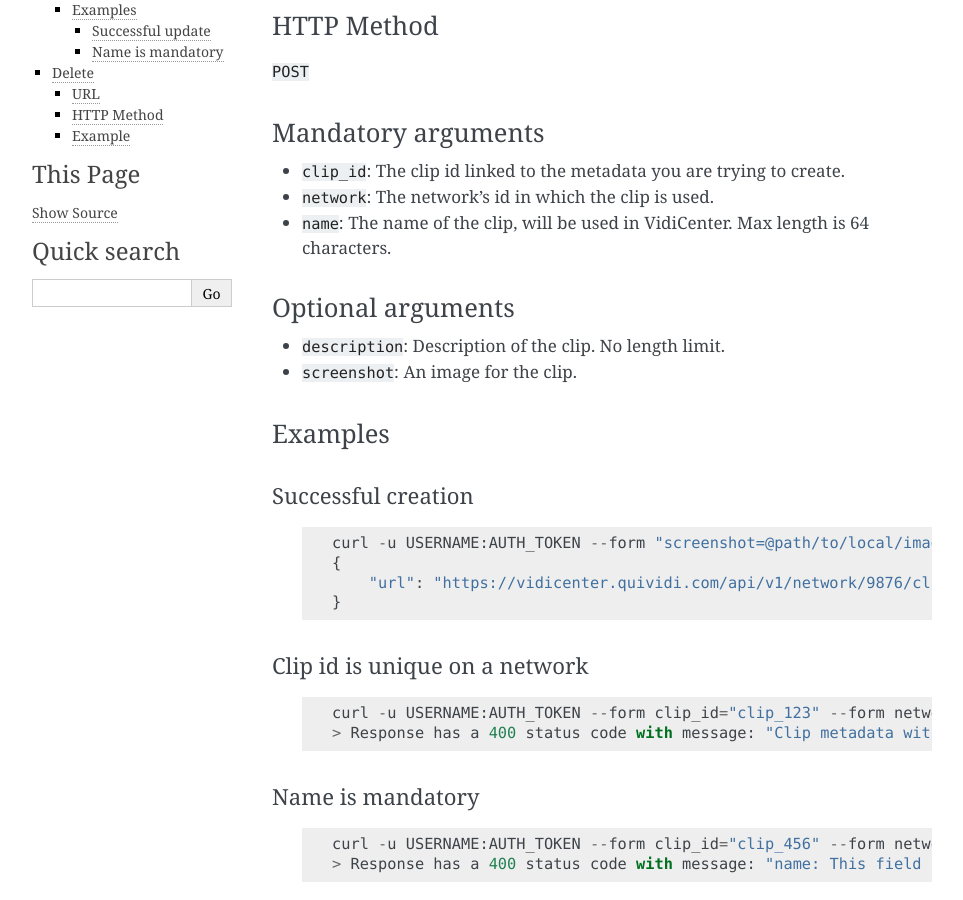
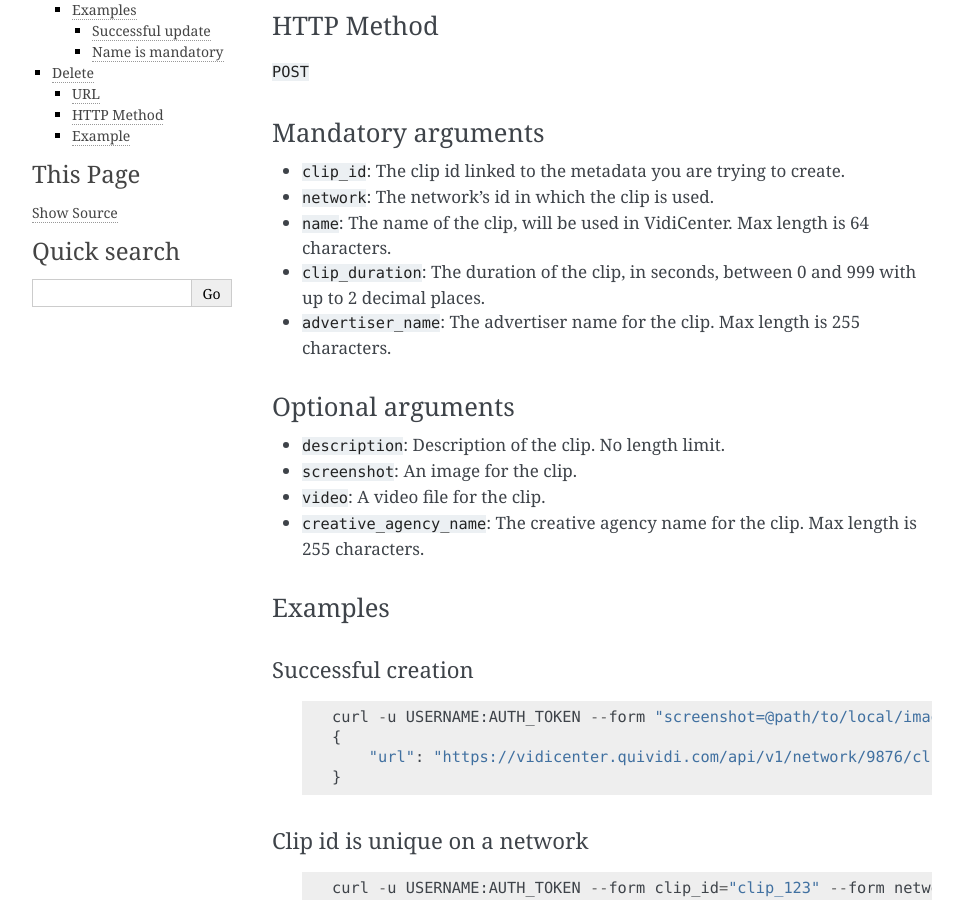
Before and after one commit to quividi/vidicenter-api-documentation, a Sphinx documentation site: the page built from docs/source/clip_metadata.rst, in a window 1280 px wide and 900 px high, scrolled down 691 px. Shown: the whole window, without its empty margins (148-1111 px from the left). Built offline with Sphinx 7.4.7, drawn with Linux system fonts in a browser that asks for light colours.

Commit message:
Evol [#172793358] Clip metadata api: add new fields

```diff
--- a/docs/source/clip_metadata.rst
+++ b/docs/source/clip_metadata.rst
@@ -39,12 +39,16 @@ Mandatory arguments
 * ``clip_id``: The clip id linked to the metadata you are trying to create.
 * ``network``: The network's id in which the clip is used.
 * ``name``: The name of the clip, will be used in VidiCenter. Max length is 64 characters.
+* ``clip_duration``: The duration of the clip, in seconds, between 0 and 999 with up to 2 decimal places.
+* ``advertiser_name``: The advertiser name for the clip. Max length is 255 characters.
 
 Optional arguments
 ******************
 
 * ``description``: Description of the clip. No length limit.
 * ``screenshot``: An image for the clip.
+* ``video``: A video file for the clip.
+* ``creative_agency_name``: The creative agency name for the clip. Max length is 255 characters.
 
 Examples
 ********
@@ -54,7 +58,7 @@ Successful creation
 
  ::
 
-    curl -u USERNAME:AUTH_TOKEN --form "screenshot=@path/to/local/image.jpg;filename=desired-filename-in-vidicenter.jpg" --form clip_id="clip_123" --form network=9876 --form name="My clip name" --form description="The description of my clip" https://vidicenter.quividi.com/api/v1/clip/metadata/
+    curl -u USERNAME:AUTH_TOKEN --form "screenshot=@path/to/local/image.jpg;filename=desired-filename-in-vidicenter.jpg" --form clip_id="clip_123" --form network=9876 --form name="My clip name" --form description="The description of my clip" --form clip_duration=10 --form advertiser_name "My favorite advertiser" https://vidicenter.quividi.com/api/v1/clip/metadata/
     {
         "url": "https://vidicenter.quividi.com/api/v1/network/9876/clip/metadata/clip_123/"
     }
```
